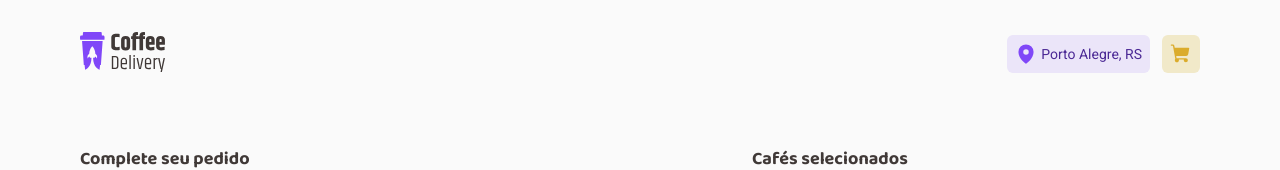
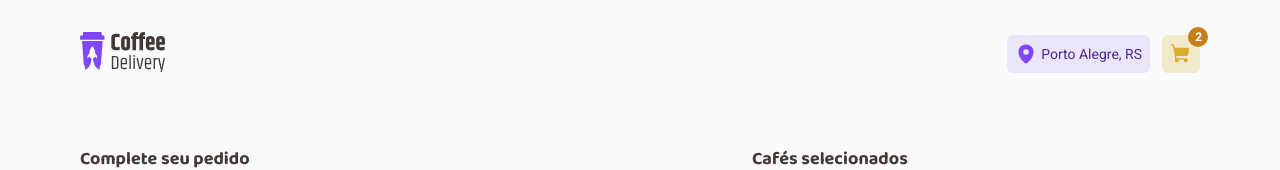
Before and after one commit to Hyakutak/coffee-delivery, a React (Vite) app: page /checkout in a window 1280 px wide. Shown: the top 170 px of the page. Built offline with nearby package versions, Linux system fonts and the light colour scheme.

Commit message:
Add hover in objects

```diff
--- a/src/components/Header/index.tsx
+++ b/src/components/Header/index.tsx
@@ -1,6 +1,7 @@
 import { HeaderContainer,
          HeaderContainerActions,
-         HeaderContainerAction } from "./styles";
+         HeaderContainerAction,
+         Counter } from "./styles";
 import { MapPin, ShoppingCart } from "phosphor-react";
 import LogoCoffeeDelivery from "../../assets/logo-coffee-delivery.svg";
 import { NavLink } from "react-router-dom";
@@ -20,6 +21,7 @@ export function Header() {
                     <NavLink to="/checkout" title="Checkout">
                         <ShoppingCart size={22} weight="fill" />
                     </NavLink>
+                    <Counter>2</Counter>
                 </HeaderContainerAction>
             </HeaderContainerActions>
         </HeaderContainer>
--- a/src/components/Header/styles.ts
+++ b/src/components/Header/styles.ts
@@ -30,6 +30,7 @@ export const HeaderContainerAction = styled.section<ColorsActions>`
     border-radius: 6px;
     max-height: 2.375rem;
     background: ${(props) => props.theme[props.backgroundVariant]};
+    position: relative;
 
     svg {
         color: ${(props) => props.theme[props.variantIcon]};
@@ -46,3 +47,21 @@ export const HeaderContainerAction = styled.section<ColorsActions>`
         align-items: center;
     }
 `;
+
+export const Counter = styled.div`
+    color: ${(props) => props.theme['white']};
+    background: ${(props) => props.theme['yellow-dark']};
+    border-radius: 1000px;
+    width: 1.25rem;
+    height: 1.25rem;
+    font-weight: 700;
+    font-size: 0.75rem;
+    line-height: 1rem;
+    letter-spacing: -0.06em;
+    display: flex;
+    justify-content: center;
+    align-items: center;
+    position: absolute;
+    right: -8.35px;
+    top: -8px;
+`;
--- a/src/pages/Checkout/components/Card/styles.ts
+++ b/src/pages/Checkout/components/Card/styles.ts
@@ -53,6 +53,10 @@ export const Actions = styled.div`
         gap: 0.25rem;
         svg {
             color: ${(props) => props.theme['purple']};
+            cursor: pointer;
+            &:hover {
+                color: ${(props) => props.theme['purple-dark']};
+            }
         }
         span {
             width: fit-content;
@@ -72,6 +76,10 @@ export const ActionQuantidy = styled.div`
 
 export const ActionRemove = styled.div`
     width: 5.6875rem;
+    cursor: pointer;
+    &:hover {
+        background: ${(props) => props.theme['base-hover']};
+    }
     span {
         font-weight: 400;
         font-size: 0.75rem;
--- a/src/pages/Checkout/components/PaymentMethods/index.tsx
+++ b/src/pages/Checkout/components/PaymentMethods/index.tsx
@@ -2,6 +2,11 @@ import { PaymentContainer, PaymentMethod } from './styles';
 import { CurrencyDollar, CreditCard, Money, Bank } from 'phosphor-react';
 
 export function PaymentMethods() {
+
+    function handleClickActiveMethod(method) {
+        console.log(method.target);
+    }
+
     return (
         <PaymentContainer>
             <header>
@@ -12,7 +17,7 @@ export function PaymentMethods() {
                 </div>
             </header>
             <section>
-                <PaymentMethod>
+                <PaymentMethod onClick={handleClickActiveMethod}>
                     <CreditCard size={16} />
                     <p>Cartão de crédito</p>
                 </PaymentMethod>
--- a/src/pages/Checkout/components/PaymentMethods/styles.ts
+++ b/src/pages/Checkout/components/PaymentMethods/styles.ts
@@ -56,6 +56,14 @@ export const PaymentMethod = styled.button`
     padding: 1rem;
     gap: 0.75rem;
     width: 33%;
+    cursor: pointer;
+
+    &:hover {
+        background: ${(props) => props.theme['base-hover']};
+        p {
+            color: ${(props) => props.theme['base-subtitle']};
+        }
+    }
 
     svg {
         color: ${(props) =>props.theme['purple']};
@@ -63,7 +71,7 @@ export const PaymentMethod = styled.button`
     p {
         color: ${(props) => props.theme['base-text']};
         text-transform: uppercase;
-        font-family: 'Roboto',sans-serif;
+        font-family: 'Roboto', sans-serif;
         font-weight: 400;
         font-size: 0.75rem;
         line-height: 1.1875rem;
--- a/src/pages/Checkout/index.tsx
+++ b/src/pages/Checkout/index.tsx
@@ -2,7 +2,6 @@ import { FormAddress } from './components/FormAddress';
 import { PaymentMethods } from './components/PaymentMethods';
 import { ContainerCheckout, ContentAside, ButtonBuy, PriceContainer, TotalPrice } from './styles';
 import { Card } from './components/Card';
-import { useForm } from 'react-hook-form';
 
 export function Checkout() {
     return (
--- a/src/pages/Checkout/styles.ts
+++ b/src/pages/Checkout/styles.ts
@@ -61,6 +61,9 @@ export const ButtonBuy = styled.button`
     font-size: 0.875rem;
     line-height: 1.375rem;
     cursor: pointer;
+    &:hover {
+        background: ${(props) => props.theme['yellow-dark']};
+    }
 `;
 
 export const PriceContainer = styled.div`
--- a/src/pages/Home/components/card/styles.ts
+++ b/src/pages/Home/components/card/styles.ts
@@ -96,6 +96,10 @@ export const CardProductBuyActions = styled.section`
             background: transparent;
             color: ${(props) => props.theme['purple']};
             padding: 0;
+            cursor: pointer;
+            &:hover {
+                color: ${(props) => props.theme['purple-dark']};
+            }
         }
         span {
             color: ${(props) => props.theme['base-title']};
@@ -111,6 +115,11 @@ export const CardProductBuyActions = styled.section`
         height: 2.375rem;
         padding: 0.5rem;
         border-radius: 6px;
+        cursor: pointer;
+
+        &:hover {
+            background: ${(props) => props.theme['purple']};
+        }
         svg {
             color: ${(props) => props.theme['white']};
         }
```
Also changed, not shown: 1 other file (tests, documents, lock files or other folders).
